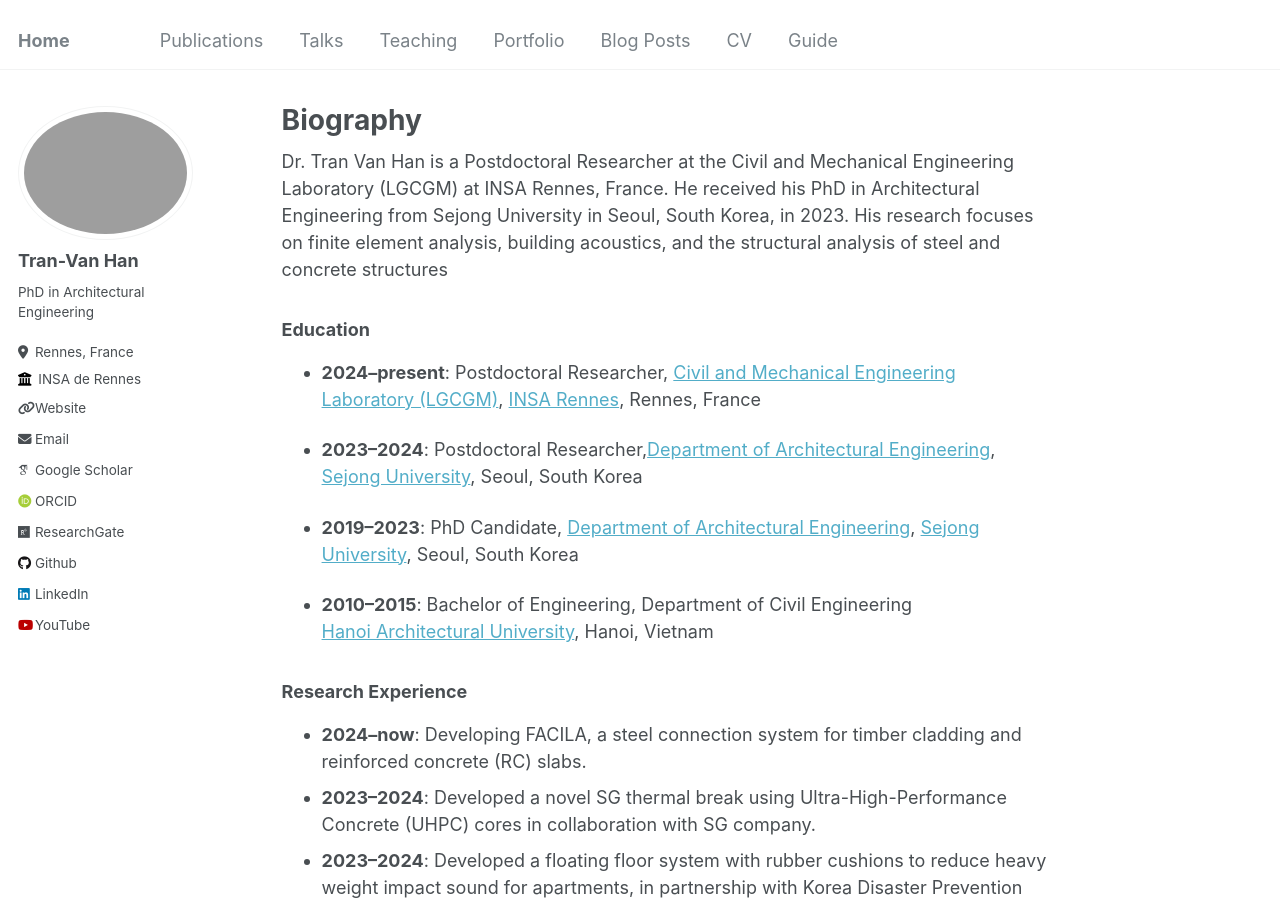
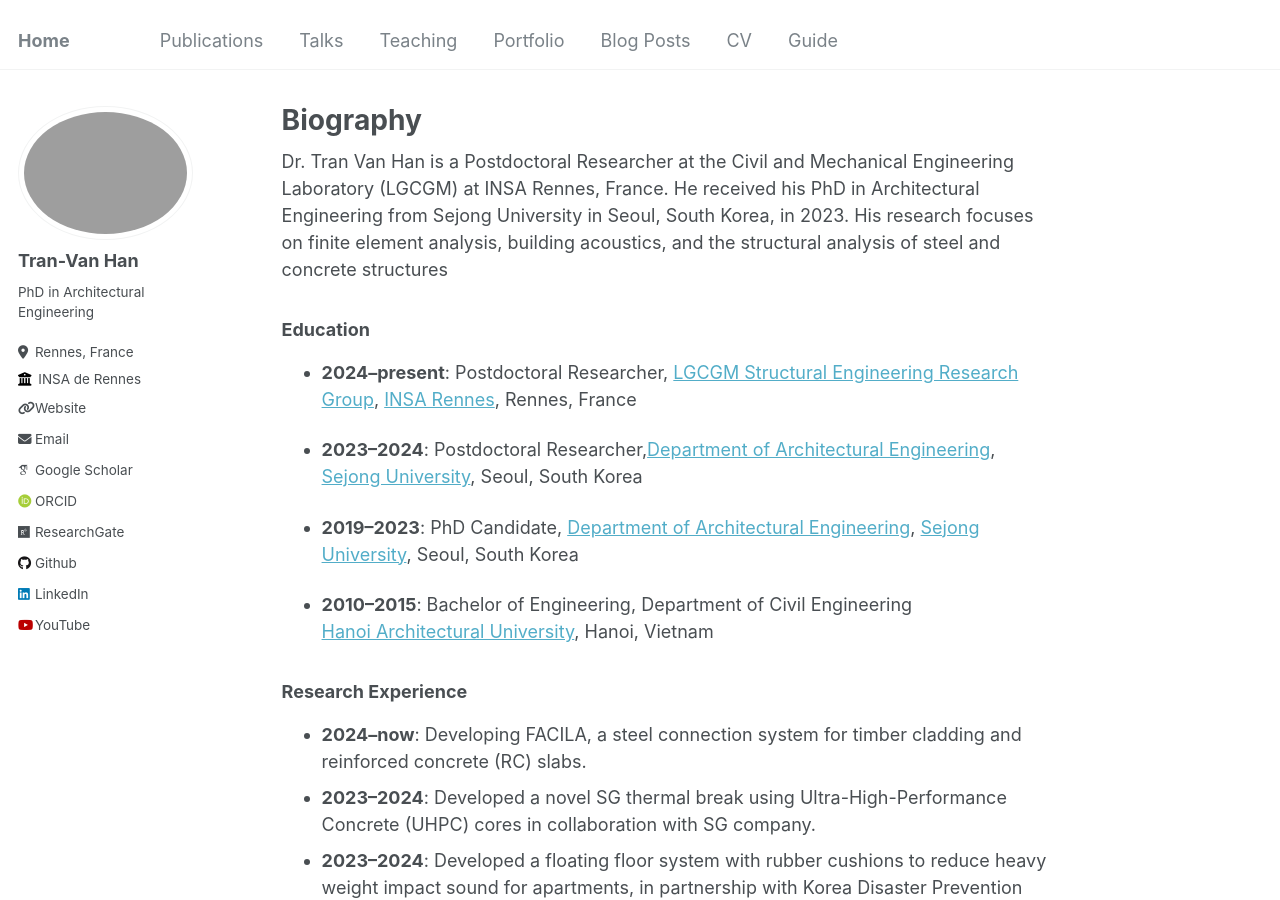
Before and after one commit to tranhan1405/tranhan1405.github.io, a Jekyll site: the page built from _pages/about.md, in a window 1280 px wide and 900 px high. Built offline with Jekyll 4.4.1, drawn with Linux system fonts in a browser that asks for light colours; some web fonts are replaced.

Commit message:
Update about.md

```diff
--- a/_pages/about.md
+++ b/_pages/about.md
@@ -10,7 +10,7 @@
 Dr. Tran Van Han is a Postdoctoral Researcher at the Civil and Mechanical Engineering Laboratory (LGCGM) at INSA Rennes, France. He received his PhD in Architectural Engineering from Sejong University in Seoul, South Korea, in 2023. His research focuses on finite element analysis, building acoustics, and the structural analysis of steel and concrete structures
 
 ### Education
-- **2024–present**: Postdoctoral Researcher, [Civil and Mechanical Engineering Laboratory (LGCGM)](https://www.insa-rennes.fr/en/lgcgm.html), [INSA Rennes](https://www.insa-rennes.fr/index.html), Rennes, France
+- **2024–present**: Postdoctoral Researcher, [LGCGM Structural Engineering Research Group](https://www.insa-rennes.fr/en/lgcgm.html), [INSA Rennes](https://www.insa-rennes.fr/index.html), Rennes, France
 
 - **2023–2024**: Postdoctoral Researcher,[Department of Architectural Engineering](https://home.sejong.ac.kr/~kihaklee/),
   [Sejong University](http://home.sejong.ac.kr/~kihaklee/), Seoul, South Korea
```
